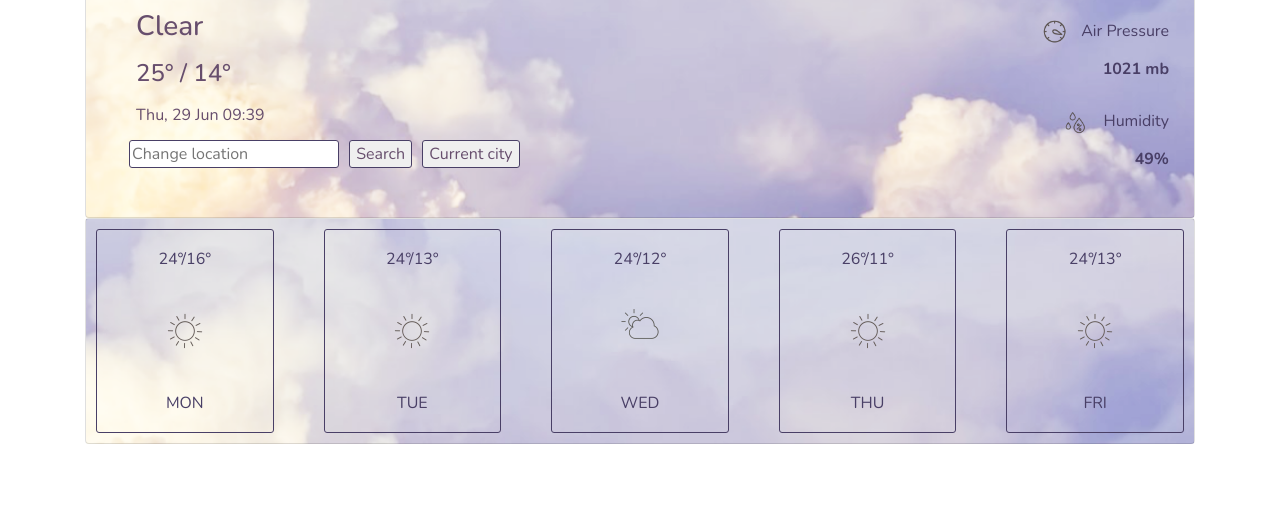
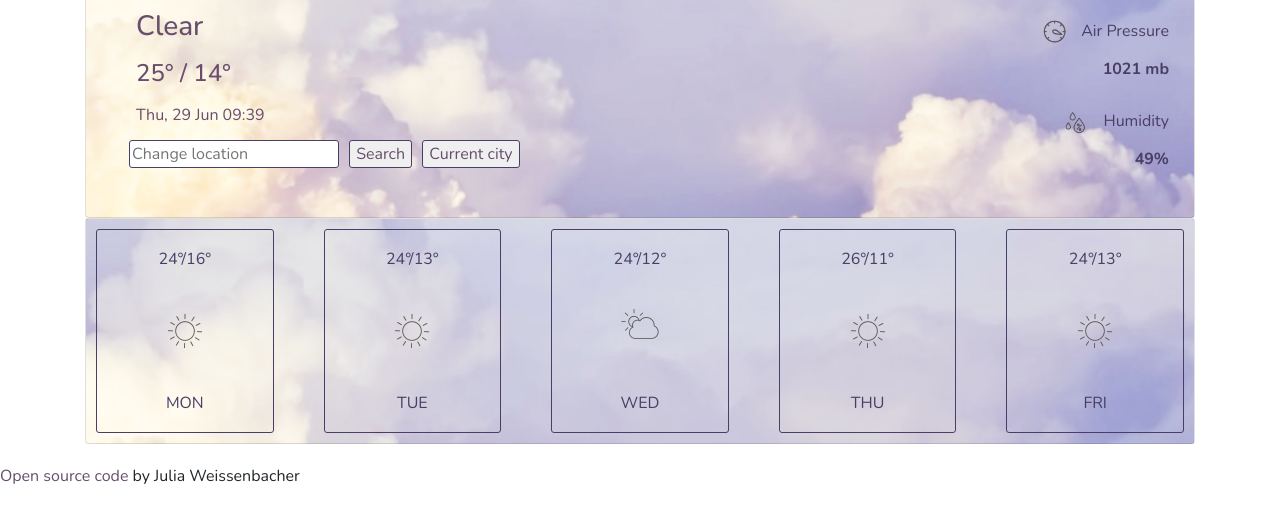
Before and after one commit to JulWe/WeatherApp, a plain HTML site: page index.html in a window 1280 px wide. Shown: the part 222-744 px from the top of the page. Drawn offline with nearby package versions, Linux system fonts and the light colour scheme; files that its build step writes are made by us from their sources; no server answers; files whose address does not match are found by name.

Commit message:
added the link to GitHub

```diff
--- a/index.html
+++ b/index.html
@@ -138,6 +138,10 @@
         </div>
       </div>
     </div>
+    <div>
+      <a href="https://github.com/JulWe/WeatherApp">Open source code</a> by
+      Julia Weissenbacher
+    </div>
     <script src="src/script.js"></script>
   </body>
 </html>
```
